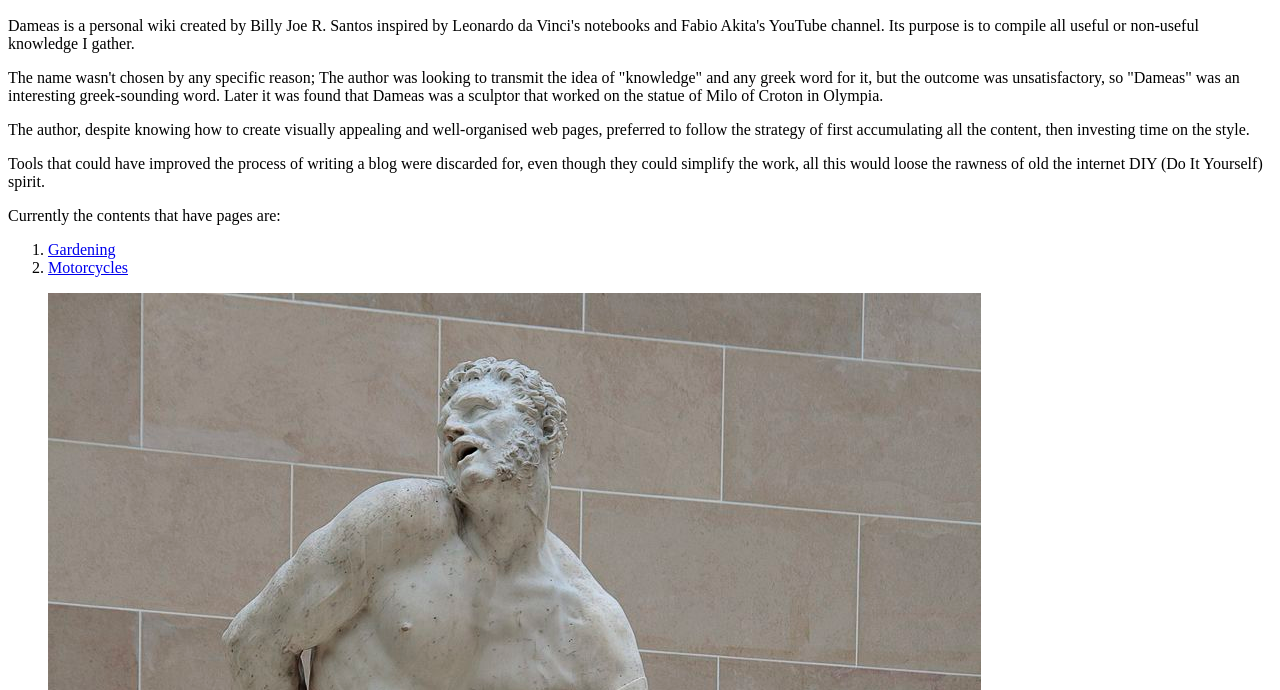
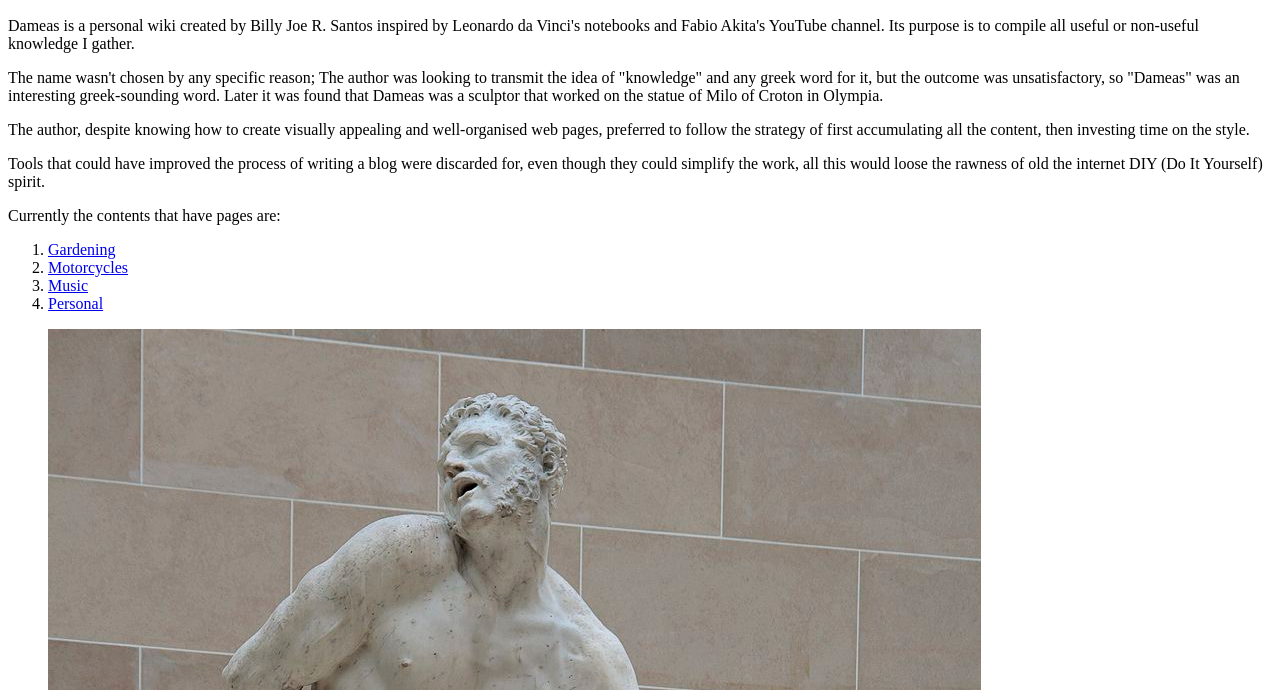
Before and after one commit to billyjoe-ram/Dameas, a plain HTML site: page docs/index.html in a window 1280 px wide. Shown: the part 110-800 px from the top of the page. Drawn offline with Linux system fonts and the light colour scheme.

Commit message:
Adding topics for music and personal

```diff
--- a/docs/index.html
+++ b/docs/index.html
@@ -30,6 +30,16 @@
                     Motorcycles
                 </a>
             </li>
+            <li>
+                <a href="./music/">
+                    Music
+                </a>
+            </li>
+            <li>
+                <a href="./personal/">
+                    Personal
+                </a>
+            </li>
         </ol>
 
         <figure>
```
